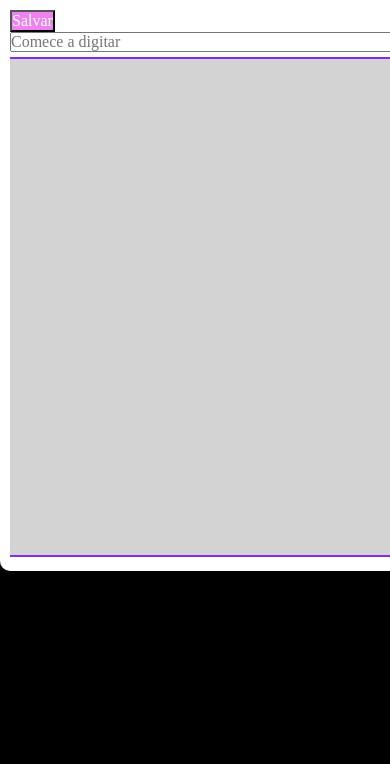
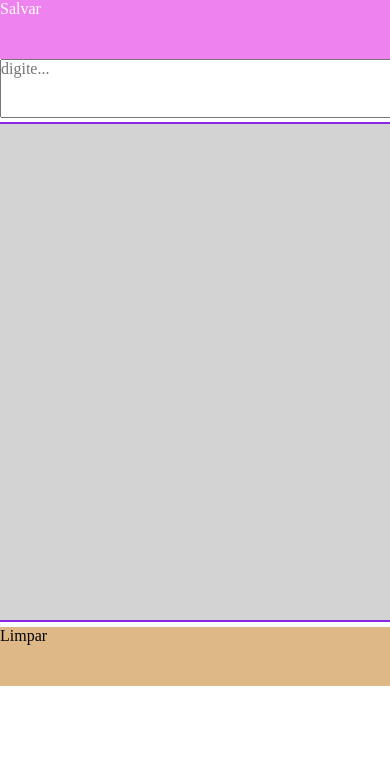
Before and after one commit to phamorim/quicknote, a plain HTML site: page index.html in a window 390 px wide. Shown: the part 80-844 px from the top of the page. Drawn offline with Linux system fonts and the light colour scheme.

Commit message:
media query

```diff
--- a/index.html
+++ b/index.html
@@ -15,13 +15,14 @@
     <div class="content">
         <div class="bloco">
             <h1>Quick Notes</h1>
-            <button class="save">Salvar</button>
+            <div class="save">Salvar</div>
             <div class="type-area">
-                <textarea rows="1" placeholder="Comece a digitar"></textarea>
+                <textarea rows="1" placeholder="digite..."></textarea>
             </div>
             <div class="notes">
                 <textarea class="notes-text" readonly></textarea>
             </div>
+            <div class="clear">Limpar</div>
         </div>
     </div>
 
--- a/script.js
+++ b/script.js
@@ -6,6 +6,7 @@
    $salvar.addEventListener('click', function(e){
         let note = $typeArea.value + '\n';
         $notes.value += note
+        $typeArea.value = '';
    })
 
 
--- a/style.css
+++ b/style.css
@@ -2,14 +2,14 @@
     box-sizing: border-box;
     margin: 0;
     padding: 0;
-  }
+}
 
 body {
     background-color: black;
 }
 
 .content {
-   display: flex;
+    display: flex;
 }
 
 .bloco {
@@ -20,7 +20,6 @@ body {
     margin: 0 auto;
     flex-direction: column;
     border-radius: 10px;
-    padding: 10px;
 }
 
 .type-area {
@@ -31,6 +30,7 @@ body {
     resize: none;
     overflow: hidden;
     width: 500px;
+    height: 7vh;
 }
 
 .type-area textarea:hover {
@@ -51,40 +51,32 @@ body {
     resize: none;
     overflow: auto;
     width: 500px;
-    height: 500px;;
+    height: 500px;
     background: lightgray;
     border: 0 none;
     border-top: 2px solid blueviolet;
-    border-bottom:  2px solid blueviolet;
+    border-bottom: 2px solid blueviolet;
 }
 
 .save {
     background-color: violet;
-   color: white
+    color: white;
+    height: 7vh;
+}
+
+.clear {
+    height: 7vh;
+    background-color: burlywood;
 }
 
 
-/* Telefones em paisagem e abaixo */
-@media (max-width: 480px) {
-    .type-area textarea {
-        width: 480px;
-    }
-    .notes textarea {
-        width: 480px;
+/* Smartphones */
+
+@media (max-width: 500px) {
+    body {
+        height: auto;
+        min-height: 100vh;
+        background: none;
+        overflow: hidden;
     }
 }
-
-/* Telefones em paisagem a tablet em retrato */
-@media (max-width: 767px) {
-    /* estilos aqui */
-}
-
-/* Tablet em retrato a paisagem e desktop */
-@media (min-width: 768px) and (max-width: 979px) {
-    /* estilos aqui */
-}
-
-/* Desktop grande */
-@media (min-width: 1200px) {
-   /* estilos aqui */
-}
```
